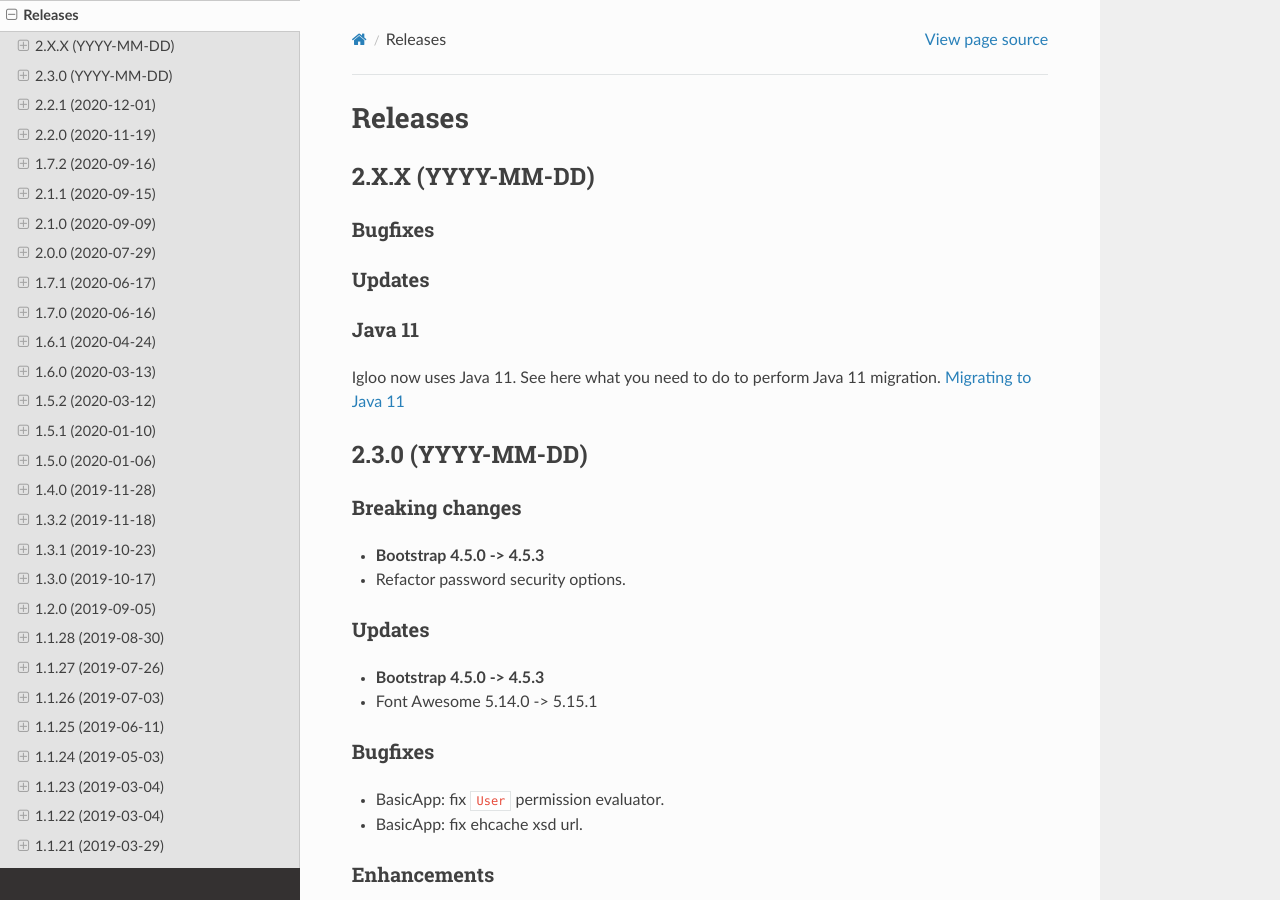
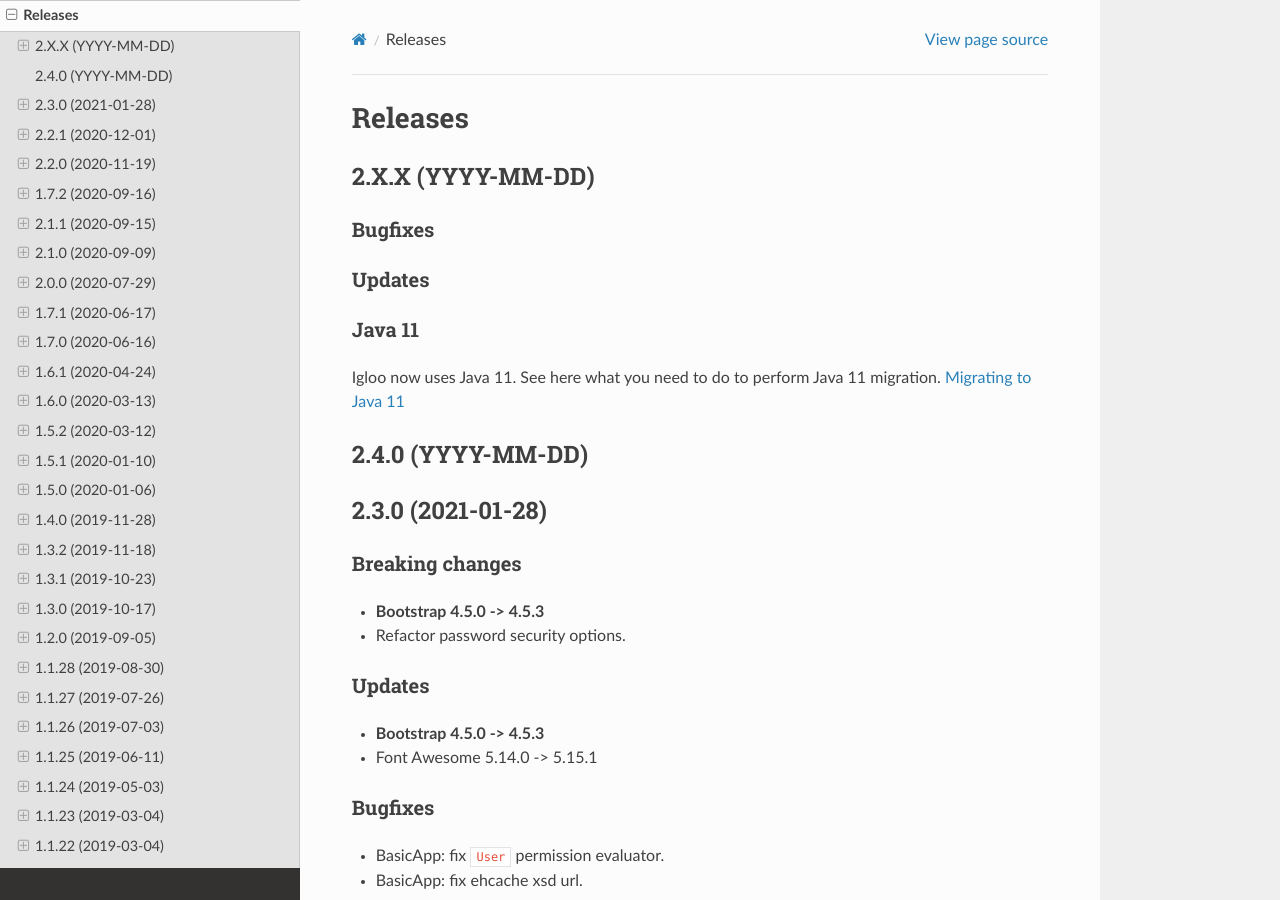
Before and after one commit to igloo-project/igloo-doc, a Sphinx documentation site: the page built from source/release-notes/releases.rst, in a window 1280 px wide and 900 px high. Built offline with Sphinx 7.4.7 and the Read the Docs theme 2.0.0, drawn with Linux system fonts in a browser that asks for light colours.

Commit message:
2.3.0: release notes

```diff
--- a/source/release-notes/releases.rst
+++ b/source/release-notes/releases.rst
@@ -19,9 +19,14 @@ Java 11
 Igloo now uses Java 11. See here what you need to do to perform Java 11 migration.
 :ref:`Migrating to Java 11 <migrating-to-java11>`
 
+.. _v2.4.0:
+
+2.4.0 (YYYY-MM-DD)
+##################
+
 .. _v2.3.0:
 
-2.3.0 (YYYY-MM-DD)
+2.3.0 (2021-01-28)
 ##################
 
 Breaking changes
```
